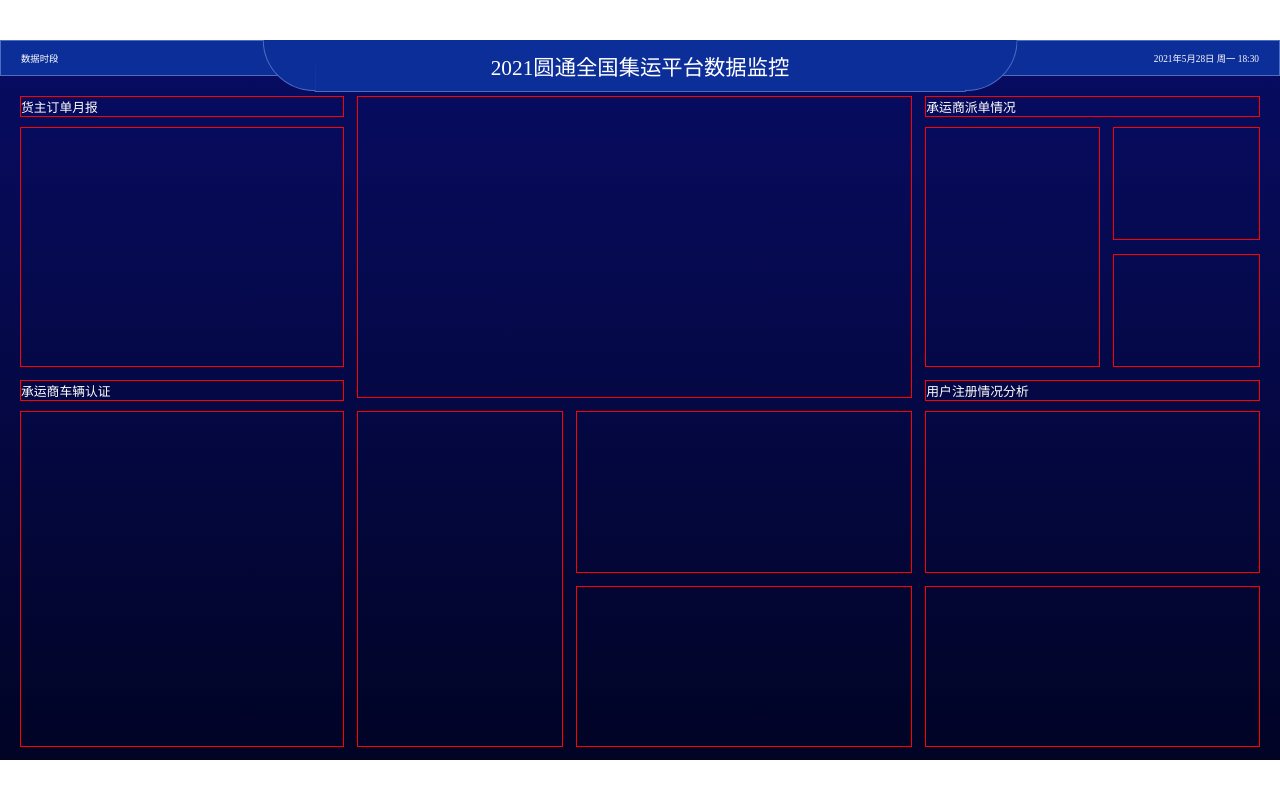
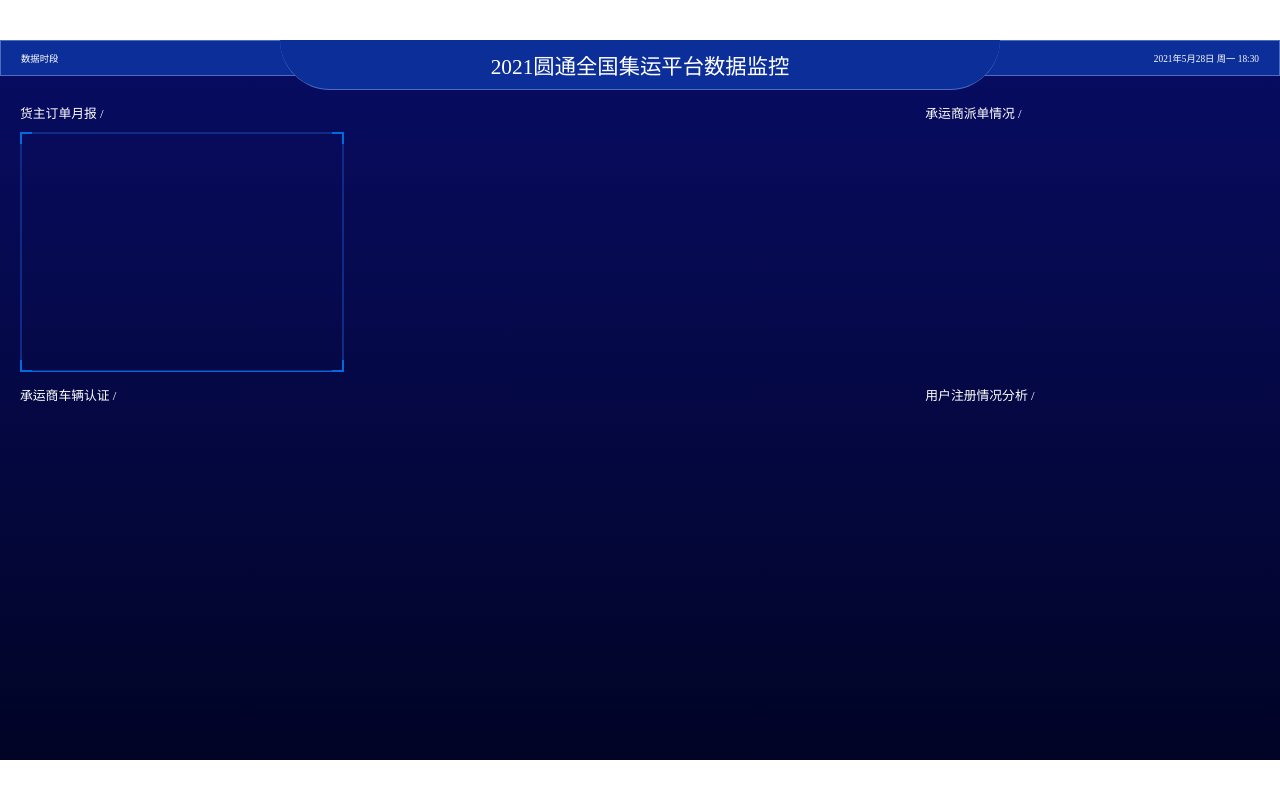
Before and after one commit to leigp555/bigScreen, a Vue app: page / in a window 1280 px wide. Built offline with nearby package versions, Linux system fonts and the light colour scheme.

Commit message:
制作边框

```diff
--- a/src/App.vue
+++ b/src/App.vue
@@ -8,19 +8,21 @@
      <div class="title"><span>2021圆通全国集运平台数据监控</span></div>
    </header>
    <main>
-     <section class="chartA">货主订单月报</section>
-     <section class="chartAA"></section>
-     <section class="chartB">承运商车辆认证</section>
+     <section class="chartA">货主订单月报 /</section>
+     <section class="chartAA">
+       <Chart1></Chart1>
+     </section>
+     <section class="chartB">承运商车辆认证 /</section>
      <section class="chartBB"></section>
      <section class="chartCC"></section>
      <section class="chartDD"></section>
      <section class="chartEE"></section>
      <section class="chartFF"></section>
-     <section class="chartG">承运商派单情况</section>
+     <section class="chartG">承运商派单情况 /</section>
      <section class="chartGA"></section>
      <section class="chartGB"></section>
      <section class="chartGC"></section>
-     <section class="chartH">用户注册情况分析</section>
+     <section class="chartH">用户注册情况分析 /</section>
      <section class="chartHA"></section>
      <section class="chartHB"></section>
    </main>
@@ -30,6 +32,7 @@
 
 <script setup lang="ts">
 import {computed} from "vue";
+import Chart1 from "./components/Chart1.vue"
 //通过浏览器宽高以及设计稿比例计算出页面的宽度高度
 const deviceWidth=document.documentElement.clientWidth
 const deviceHeight=document.documentElement.clientHeight
@@ -76,8 +79,8 @@
       background-color: #0c2e99;
     }
     >.title{
-      height: px(78);
-      width: px(976);
+      height: px(75);
+      width: px(1080);
       background-color:  #0c2e99;
       position: absolute;
       top: 0;
@@ -88,35 +91,8 @@
       justify-content: center;
       align-items: center;
       border-bottom:1px solid #4e6dc0;
-      :before{
-        content: "";
-        display: block;
-        position: absolute;
-        top: 0;
-        left: 0;
-        transform: translateX(-98%);
-        background-color:  #0c2e99;
-        border-left: 1px solid  #4e6dc0;
-        border-bottom:1px solid  #4e6dc0 ;
-        height: px(75);
-        width: px(78);
-        border-bottom-left-radius: px(77);
-      }
-      :after{
-        content: "";
-        display: block;
-        position: absolute;
-        top: 0;
-        right: 0;
-        transform: translateX(98%);
-        background-color:  #0c2e99;
-        border-right: 1px solid  #4e6dc0;
-        border-bottom:1px solid  #4e6dc0 ;
-        height: px(75);
-        width: px(78);
-        border-bottom-right-radius: px(78);
-
-      }
+      border-bottom-right-radius: px(80);
+      border-bottom-left-radius: px(80);
       >span{
         font-size: px(32);
       }
@@ -124,9 +100,9 @@
   }
   >main{
     flex-grow: 1;
+    margin-top: px(10);
     padding: px(30);
     >section {
-      border: 1px solid red;
 
     }
     display: grid;
@@ -144,6 +120,7 @@
     >.chartA{
       grid-area: a;
       margin-bottom: px(-5);
+      background-color: inherit;
     }
     >.chartAA{
       grid-area: aa;
@@ -151,12 +128,14 @@
     >.chartB{
       grid-area: b;
       margin-bottom: px(-5);
+      background-color: inherit;
     }
     >.chartBB{
       grid-area: ba;
     }
     >.chartCC{
       grid-area: c;
+      background-color: inherit;
     }
     >.chartDD{
       grid-area: d;
@@ -170,6 +149,7 @@
     >.chartG{
       grid-area: g;
       margin-bottom: px(-5);
+      background-color: inherit;
     }
     >.chartGA{
       grid-area: ga;
@@ -177,12 +157,13 @@
     >.chartGB{
       grid-area:gb;
     }
-    >.chartGc{
+    >.chartGC{
       grid-area: gc;
     }
     >.chartH{
       grid-area: h;
       margin-bottom: px(-5);
+      background-color: inherit;
     }
     >.chartHA{
       grid-area: ha;
--- /dev/null
+++ b/src/components/Border.vue
@@ -0,0 +1,33 @@
+<template>
+  <div class="borderWrap">
+    <slot></slot>
+  </div>
+</template>
+
+<script lang="ts" setup>
+
+
+</script>
+
+<style lang="scss" scoped>
+@import "src/helper";
+
+.borderWrap {
+  width: 100%;
+  height: 100%;
+  border: 2px solid #016add;
+
+  position:relative;
+  &:before{
+    display: block;
+    content: "";
+    position: absolute;
+    top: 0;
+    left: 0;
+    right: 0;
+    bottom: 0;
+    box-shadow: 12px 0 0 -10px #102b86,-12px 0 0 -10px #102b86,0 11px 0 -10px #102b86,0 -12px 0 -10px #102b86;
+
+  }
+}
+</style>
--- /dev/null
+++ b/src/components/Chart1.vue
@@ -0,0 +1,12 @@
+<template>
+<Border>
+</Border>
+</template>
+
+<script lang="ts" setup>
+import Border from './Border.vue'
+</script>
+
+<style lang="scss" scoped>
+
+</style>
```
